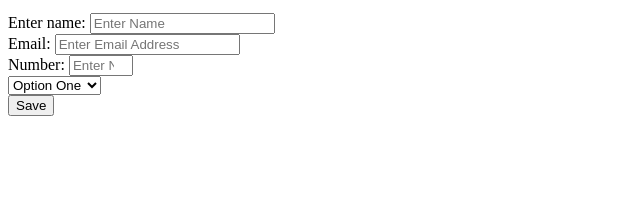
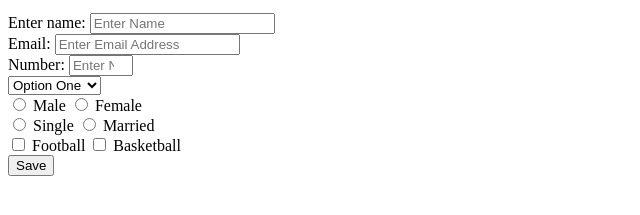
Before and after one commit to JheissonRojas/MicroverseProject1, a plain HTML site: page index.html in a window 1280 px wide. Shown: the part 101-316 px from the top of the page, without its empty margins (0-640 px from the left). Drawn offline with Linux system fonts and the light colour scheme.

Commit message:
Add radio buttons and checkboxs

```diff
--- a/index.html
+++ b/index.html
@@ -26,6 +26,18 @@
         <option>Option Two</option>
         <option>Option Thre</option>
       </select> <br />
+      <input type="radio" id="male" name="gender" value="male">
+      <label for="male">Male</label>
+      <input type="radio" id="female" name="gender" value="female">
+      <label for="female">Female</label><br>
+      <input type="radio" id="single" name="status" value="single">
+      <label for="single">Single</label>
+      <input type="radio" id="married" name="status" value="married">
+      <label for="married">Married</label><br>
+      <input type="checkbox" name="football" value="football">
+      <label for="football">Football</label>
+      <input type="checkbox" name="basketball" value="basketball">
+      <label for="basketball">Basketball</label><br>
       <input type="submit" value="Save">
     </form>
   </div>
```
